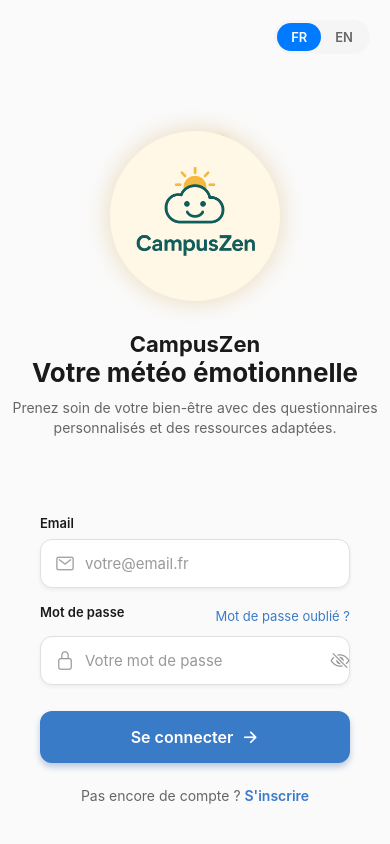
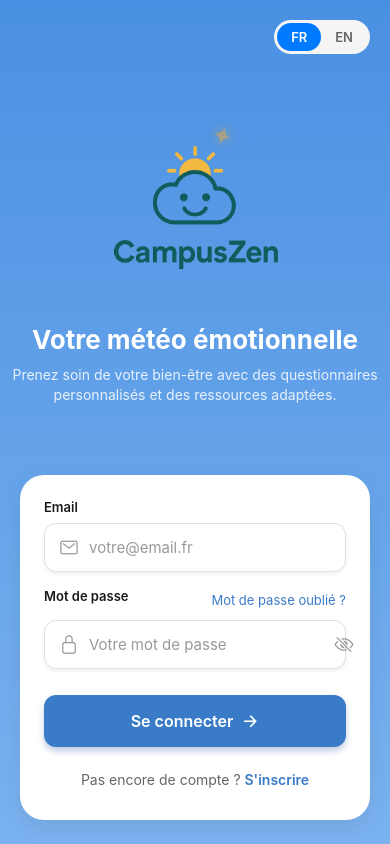
Before and after one commit to MatthiasCaroux/campus_zen_frontend, a React Native app in the folder campusZen/: screen /Login in a window 390 px wide. Built offline with nearby package versions, Linux system fonts and the light colour scheme; no server answers.

Commit message:
modifs du front

```diff
--- a/campusZen/src/screenStyles/LoginRegisterStyle.ts
+++ b/campusZen/src/screenStyles/LoginRegisterStyle.ts
@@ -20,15 +20,26 @@ export const loginRegisterStyle = StyleSheet.create({
     paddingTop: 20,
   },
   logoTitle: {
-    fontSize: 22,
+    fontSize: 24,
     fontWeight: "700",
-    color: "#1a1a1a",
-    marginTop: 10,
+    color: COULEUR_BLEU_FONCE,
+    marginTop: 12,
+    letterSpacing: 0.5,
   },
   // Form section (bottom)
   formSection: {
-    paddingHorizontal: 40,
-    paddingBottom: 40,
+    paddingHorizontal: 24,
+    paddingTop: 24,
+    paddingBottom: 32,
+    marginHorizontal: 20,
+    marginBottom: 24,
+    borderRadius: 24,
+    backgroundColor: "#ffffff",
+    shadowColor: "#1a1a1a",
+    shadowOffset: { width: 0, height: 8 },
+    shadowOpacity: 0.08,
+    shadowRadius: 24,
+    elevation: 8,
   },
   // Header
   header: {
@@ -67,18 +78,18 @@ export const loginRegisterStyle = StyleSheet.create({
     position: "relative",
   },
   logoGlow: {
-    backgroundColor: "#FFF8E7",
+    backgroundColor: "#ffffff",
     borderRadius: 100,
-    padding: 20,
-    shadowColor: "#D4A855",
-    shadowOffset: { width: 0, height: 0 },
-    shadowOpacity: 0.4,
-    shadowRadius: 25,
-    elevation: 10,
+    padding: 18,
+    shadowColor: "#1a1a1a",
+    shadowOffset: { width: 0, height: 4 },
+    shadowOpacity: 0.1,
+    shadowRadius: 20,
+    elevation: 6,
   },
   mascotImage: {
-    width: 130,
-    height: 130,
+    width: 180,
+    height: 180,
   },
   sparkle: {
     position: "absolute",
@@ -99,13 +110,13 @@ export const loginRegisterStyle = StyleSheet.create({
     fontSize: 26,
     fontWeight: "700",
     textAlign: "center",
-    color: "#1a1a1a",
+    color: "#ffffff",
     marginBottom: 10,
   },
   subtitle: {
     fontSize: 14,
     textAlign: "center",
-    color: "#666",
+    color: "rgba(255,255,255,0.85)",
     lineHeight: 20,
     marginBottom: 30,
     paddingHorizontal: 10,
--- a/campusZen/src/screens/HomeScreen.tsx
+++ b/campusZen/src/screens/HomeScreen.tsx
@@ -386,10 +386,10 @@ const styles = StyleSheet.create({
     elevation: 6,
   },
   actionCardPrimary: {
-    backgroundColor: '#5F8F7D',
+    backgroundColor: '#2E7CF6',
   },
   actionCardSecondary: {
-    backgroundColor: '#1E3A5F',
+    backgroundColor: '#6b4EFF',
   },
   actionCardDisabled: {
     opacity: 0.5,
--- a/campusZen/src/screens/LoginScreen.tsx
+++ b/campusZen/src/screens/LoginScreen.tsx
@@ -1,6 +1,8 @@
 import React, { useState, useContext, useRef, useEffect } from "react";
 import { View, TextInput, Text, Image, TouchableOpacity, KeyboardAvoidingView, Platform, ScrollView, Animated } from "react-native";
 import { Ionicons } from "@expo/vector-icons";
+import { LinearGradient } from "expo-linear-gradient";
+import * as colors from "../theme/colors.js";
 import { login as apiLogin } from "../services/AuthService";
 import { AuthContext } from "../context/AuthContext";
 import { loginRegisterStyle } from "../screenStyles/LoginRegisterStyle";
@@ -90,8 +92,12 @@ export default function LoginScreen({ navigation }: any) {
   };
 
   return (
+    <LinearGradient
+      colors={[colors.COULEUR_HEADER_BLEU, colors.COULEUR_FOND_BLEU_CLAIR]}
+      style={{ flex: 1 }}
+    >
       <KeyboardAvoidingView
-      style={{ flex: 1, backgroundColor: "#FAFAFA" }}
+        style={{ flex: 1, backgroundColor: "transparent" }}
         behavior={Platform.OS === "ios" ? "padding" : "height"}
         keyboardVerticalOffset={Platform.OS === "ios" ? 0 : 20}
       >
@@ -101,7 +107,7 @@ export default function LoginScreen({ navigation }: any) {
           keyboardShouldPersistTaps="handled"
           showsVerticalScrollIndicator={false}
         >
-        <View style={loginRegisterStyle.wrapper}>
+          <View style={[loginRegisterStyle.wrapper, { backgroundColor: "transparent" }]}>
           {/* Header with language selector */}
           <View style={loginRegisterStyle.header}>
             <View />
@@ -112,15 +118,12 @@ export default function LoginScreen({ navigation }: any) {
           <Animated.View style={[loginRegisterStyle.logoSection, { opacity: logoOpacity, transform: [{ scale: logoScale }] }]}>
             <View style={loginRegisterStyle.mascotContainer}>
               <AnimatedSparkle style={loginRegisterStyle.sparkleTop} />
-              <View style={loginRegisterStyle.logoGlow}>
               <Image
                 source={require('../assets/logo.png')}
                 style={loginRegisterStyle.mascotImage}
                 resizeMode="contain"
               />
             </View>
-            </View>
-            <Text style={loginRegisterStyle.logoTitle}>CampusZen</Text>
             <Text style={loginRegisterStyle.title}>{t('login_title')}</Text>
             <Text style={loginRegisterStyle.subtitle}>{t('login_subtitle')}</Text>
           </Animated.View>
@@ -184,5 +187,6 @@ export default function LoginScreen({ navigation }: any) {
           </View>
         </ScrollView>
       </KeyboardAvoidingView>
+    </LinearGradient>
   );
 }
```
Lines whose indentation alone changed are shown as unchanged.
